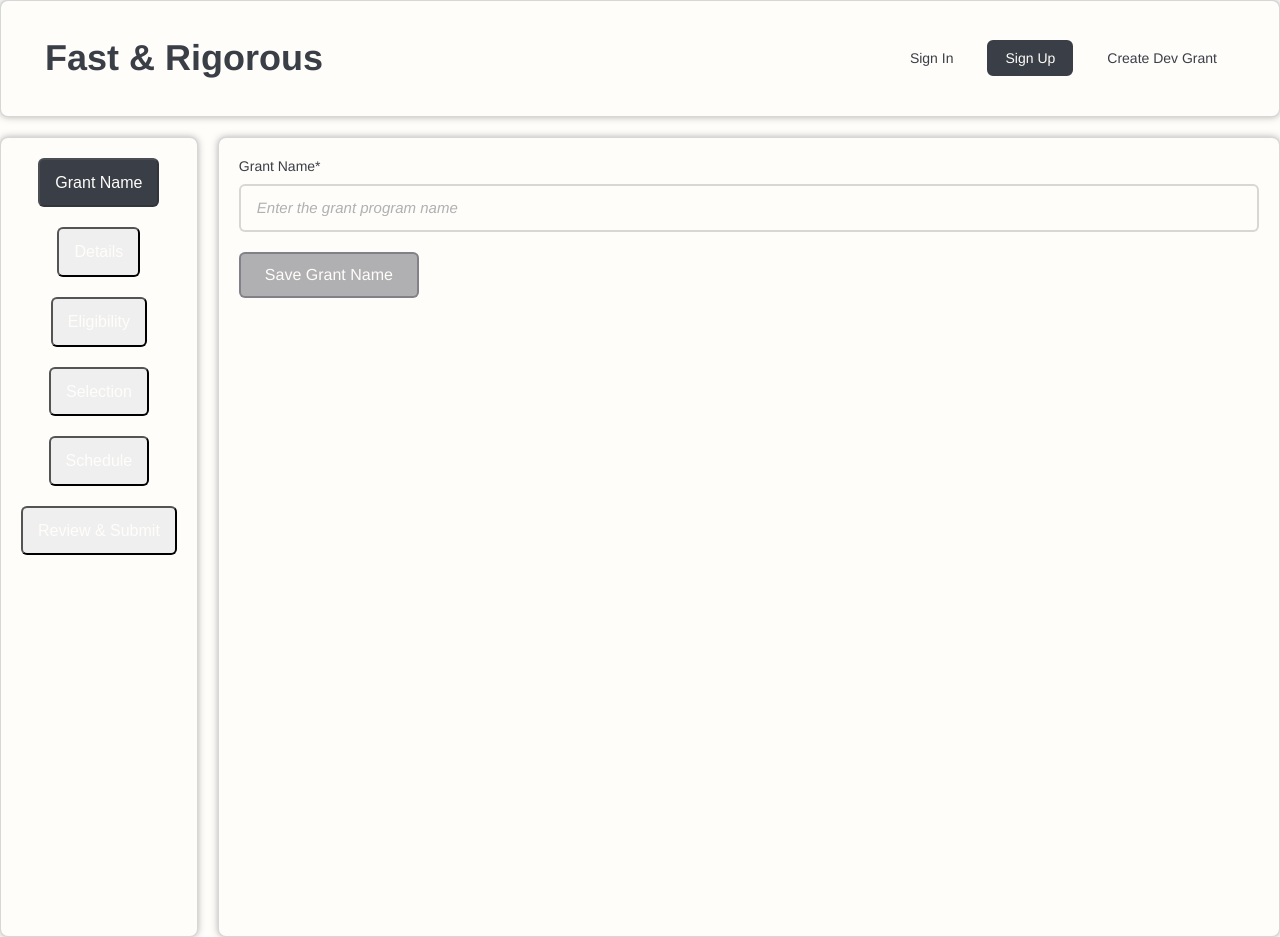
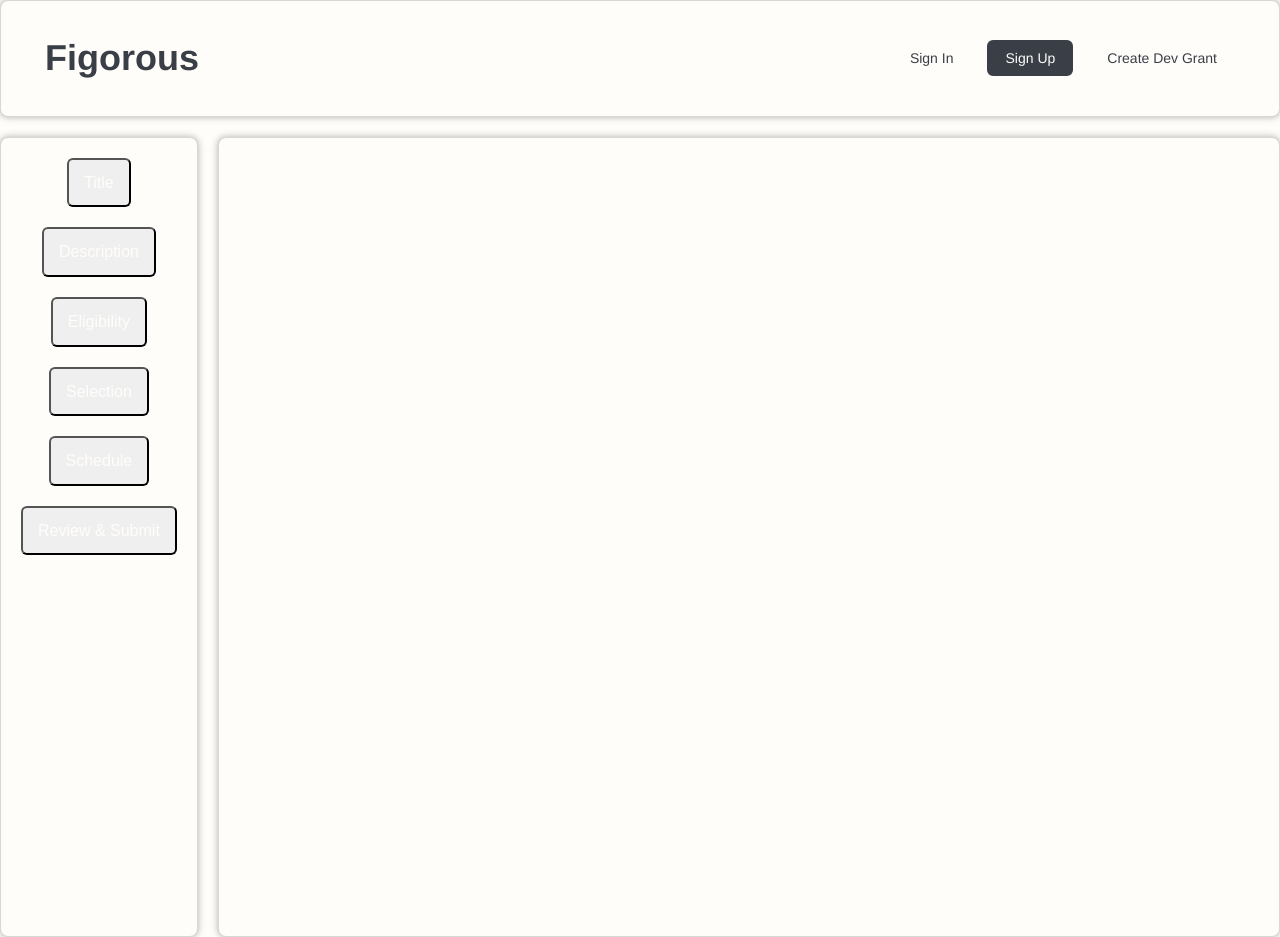
Before and after one commit to Payoshika/sylphscope_front, a React (Vite) app: page /create-dev/grant in a window 1280 px wide. Built offline with nearby package versions, Linux system fonts and the light colour scheme.

Commit message:
changed the createGrantProgram Structure to use Routers

```diff
--- a/src/App.tsx
+++ b/src/App.tsx
@@ -32,7 +32,7 @@ function App() {
             <Route path="/oauth2/redirect" element={<OAuth2Redirect />} />
             <Route path="/mfa-verification" element={<MfaVerification />} />
             <Route path="/components" element={<Components />} />
-            <Route path="create-dev/*" element={<CreateGrantProgram />} />
+            <Route path="create-dev/grant/*" element={<CreateGrantProgram />} />
             {/* Protected routes - all nested under ProtectedLayout */}
             <Route path="/" element={<ProtectedLayout />}>
               <Route path="settings" element={<Settings />} />
--- a/src/components/inputComponents/Textarea.tsx
+++ b/src/components/inputComponents/Textarea.tsx
@@ -9,6 +9,7 @@ interface TextareaProps {
   onChange: (e: React.ChangeEvent<HTMLTextAreaElement>) => void;
   disabled?: boolean;
   rows?: number;
+  required?: boolean;
 }
 
 const Textarea: React.FC<TextareaProps> = ({
@@ -20,6 +21,7 @@ const Textarea: React.FC<TextareaProps> = ({
   onChange,
   disabled = false,
   rows = 4,
+  required = false,
 }) => {
   return (
     <div className="form-group">
@@ -35,6 +37,7 @@ const Textarea: React.FC<TextareaProps> = ({
         onChange={onChange}
         disabled={disabled}
         rows={rows}
+        required={required}
       />
     </div>
   );
--- a/src/pages/Navigation.tsx
+++ b/src/pages/Navigation.tsx
@@ -26,7 +26,7 @@ const Navigation: React.FC = () => {
       <div className="card__body">
         <div className="nav-container">
           <div className="nav-brand">
-            <h2 className="no-margin">Fast & Rigorous</h2>
+            <h2 className="no-margin">Figorous</h2>
             {user && role && (
               <p className={`user-type ${role}-color`}>for {role}</p>
             )}
@@ -64,7 +64,7 @@ const Navigation: React.FC = () => {
                 <Link to="/signup" className="btn btn--small">
                   Sign Up
                 </Link>
-                <Link to="/create-dev/grant" className="btn btn--small btn--ghost">
+                <Link to="/create-dev/grant/title" className="btn btn--small btn--ghost">
                   Create Dev Grant
                 </Link>
               </>
--- a/src/pages/createGrantProgram/CreateGrantProgram.tsx
+++ b/src/pages/createGrantProgram/CreateGrantProgram.tsx
@@ -1,13 +1,16 @@
 import GrantNav from "./GrantNav";
 import GrantName from "./GrantName";
+import GrantDescription from "./GrantDescription";
+// Import other step components...
 import { useState } from "react";
+import { Routes, Route, useNavigate, useLocation } from "react-router-dom";
 import type { GrantProgram, Schedule } from "../../types/grantProgram";
 import { GrantStatus } from "../../types/grantProgram";
-import { createGrantProgram, updateGrantProgram} from "../../services/GrantProgramService";
+import { createGrantProgram, updateGrantProgram } from "../../services/GrantProgramService";
 
 const steps = [
-  { key: "grant-name", label: "Grant Name" },
-  { key: "details", label: "Details" },
+  { key: "title", label: "Title" },
+  { key: "description", label: "Description" },
   { key: "eligibility", label: "Eligibility" },
   { key: "selection", label: "Selection" },
   { key: "schedule", label: "Schedule" },
@@ -15,7 +18,7 @@ const steps = [
 ];
 
 const initialGrantProgram: GrantProgram = {
-    id:"",
+  id: "",
   title: "",
   description: "",
   providerId: "",
@@ -24,17 +27,21 @@ const initialGrantProgram: GrantProgram = {
     applicationStartDate: null,
     applicationEndDate: null,
     decisionDate: null,
-        fundDisbursementDate: null
+    fundDisbursementDate: null,
   } as Schedule,
+  createdAt: "",
+  updatedAt: "",
   questionIds: [],
-    questionGroupsIds: []
+  questionGroupsIds: [],
 };
+
+// ...existing imports...
 
 const CreateGrantProgram = () => {
   const [grantProgram, setGrantProgram] = useState<GrantProgram>(initialGrantProgram);
-    const [currentStep, setCurrentStep] = useState(steps[0].key);
-    const goToStep = (stepKey: string) => setCurrentStep(stepKey);
-    let StepComponent = null;
+
+  const navigate = useNavigate();
+  const location = useLocation();
 
   const handleCreateGrant = async (grantProgram: GrantProgram) => {
     return createGrantProgram(grantProgram);
@@ -44,32 +51,50 @@ const CreateGrantProgram = () => {
     return updateGrantProgram(id, grantProgram);
   };
 
-    switch (currentStep) {
-        case "grant-name":
-        StepComponent = (
+  const handleStepChange = (stepKey: string) => {
+    const segments = location.pathname.split("/");
+    segments[segments.length - 1] = stepKey;
+    const newPath = segments.join("/");
+    navigate(newPath);
+};
+
+  return (
+    <div className="grant-create-layout">
+      <GrantNav
+        steps={steps}
+        currentStep={location.pathname.split("/").pop() || steps[0].key}
+        onStepChange={handleStepChange}
+      />
+      <main className="grant-create-content">
+        <Routes>
+          <Route
+            path="title"
+            element={
               <GrantName
-            id="grant-name"
-            name="grantName"
+                id="title"
+                name="title"
                 grantProgram={grantProgram}
                 onGrantProgramChange={setGrantProgram}
                 onCreateGrant={handleCreateGrant}
                 onUpdateGrant={handleUpdateGrant}
               />
-        );
-        break;
-        // Add other cases for other steps...
-        default:
-        StepComponent = <div>Unknown step</div>;
             }
-
-    return (
-        <div className="grant-create-layout">
-            <GrantNav
-                steps={steps}
-                currentStep={currentStep}
-                onStepChange={goToStep}
           />
-            <main className="grant-create-content">{StepComponent}</main>
+          <Route
+            path="description"
+            element={
+              <GrantDescription
+                id="description"
+                name="description"
+                grantProgram={grantProgram}
+                onGrantProgramChange={setGrantProgram}
+                onUpdateGrant={handleUpdateGrant}
+              />
+            }
+          />
+          {/* Add other steps as needed */}
+        </Routes>
+      </main>
     </div>
   );
 };
--- a/src/pages/createGrantProgram/GrantDescription.tsx
+++ b/src/pages/createGrantProgram/GrantDescription.tsx
@@ -0,0 +1,78 @@
+import React, { useState } from "react";
+import Textarea from "../../components/inputComponents/Textarea";
+import Button from "../../components/basicComponents/Button";
+import type { GrantProgram } from "../../types/grantProgram";
+
+interface GrantDescriptionProps {
+  id: string;
+  name: string;
+  grantProgram: GrantProgram;
+  onGrantProgramChange: (updated: GrantProgram) => void;
+  onUpdateGrant: (id: string, grantProgram: GrantProgram) => Promise<any>;
+  error?: boolean | string;
+  required?: boolean;
+}
+
+const GrantDescription: React.FC<GrantDescriptionProps> = ({
+  id,
+  name,
+  grantProgram,
+  onGrantProgramChange,
+  onUpdateGrant,
+  error = false,
+  required = true,
+}) => {
+  const [isSubmitting, setIsSubmitting] = useState(false);
+  const [submitError, setSubmitError] = useState<string | null>(null);
+  const [submitSuccess, setSubmitSuccess] = useState<string | null>(null);
+
+  const handleInputChange = (e: React.ChangeEvent<HTMLTextAreaElement>) => {
+    onGrantProgramChange({ ...grantProgram, description: e.target.value });
+    setSubmitError(null);
+    setSubmitSuccess(null);
+  };
+
+  const handleSubmit = async (e: React.FormEvent) => {
+    e.preventDefault();
+    setIsSubmitting(true);
+    setSubmitError(null);
+    setSubmitSuccess(null);
+    console.log(grantProgram);
+    try {
+      if (grantProgram.id && grantProgram.id !== "") {
+        await onUpdateGrant(grantProgram.id, grantProgram);
+        setSubmitSuccess("Grant description updated successfully.");
+      } else {
+        setSubmitError("Grant must be created before adding a description.");
+      }
+    } catch (err: any) {
+      console.error(err);
+      setSubmitError("Failed to update grant description. Please try again.");
+    } finally {
+      setIsSubmitting(false);
+    }
+  };
+
+  return (
+    <form className="form-group" onSubmit={handleSubmit}>
+      <Textarea
+        id={id}
+        name={name}
+        label="Grant Description"
+        placeholder="Enter the grant program description"
+        value={grantProgram.description}
+        onChange={handleInputChange}
+        required={required}
+        rows={6}
+      />
+      <Button
+        text={isSubmitting ? "Saving..." : "Save Description"}
+        disabled={isSubmitting || !grantProgram.description}
+      />
+      {submitError && <div className="error-message">{submitError}</div>}
+      {submitSuccess && <div className="success-message">{submitSuccess}</div>}
+    </form>
+  );
+};
+
+export default GrantDescription;
--- a/src/pages/createGrantProgram/GrantName.tsx
+++ b/src/pages/createGrantProgram/GrantName.tsx
@@ -47,8 +47,8 @@ const GrantName: React.FC<GrantNameProps> = ({
         setSubmitSuccess("Grant name updated successfully.");
       } else {
         response = await onCreateGrant(grantProgram);
-        console.log(response);
         setSubmitSuccess("Grant name is created successfully.");
+        onGrantProgramChange({ ...grantProgram, ...response.data });
       }
     } catch (err: any) {
         console.error(err);
@@ -65,12 +65,13 @@ const GrantName: React.FC<GrantNameProps> = ({
       name={name}
       label="Grant Name"
       placeholder="Enter the grant program name"
-      value={grantProgram.title}
+      value={grantProgram.title ?? ""}
       onChange={handleInputChange}
       required={required}
       error={error}
       autoComplete="off"
     />
+    <p>id : {grantProgram.id}</p>
     <Button
       text={isSubmitting ? "Saving..." : "Save Grant Name"}
       disabled={isSubmitting || !grantProgram.title}
--- a/src/services/GrantProgramService.tsx
+++ b/src/services/GrantProgramService.tsx
@@ -2,10 +2,12 @@ import { apiClient } from "../utility/ApiClient";
 import type { GrantProgram } from "../types/grantProgram";
 
 export const createGrantProgram = async (grantProgram: GrantProgram) => {
-const { id, ...grantProgramWithoutId } = grantProgram;
-return apiClient.post("/api/grant-programs", grantProgramWithoutId);
+const { id, createdAt, updatedAt, ...grantProgramData } = grantProgram;
+return apiClient.post("/api/grant-programs", grantProgramData);
 };
 
 export const updateGrantProgram = async (id: string | number, grantProgram: GrantProgram) => {
+  console.log("Updating grant program:", id, grantProgram);
+
   return apiClient.put(`/api/grant-programs/${id}`, grantProgram);
 };
--- a/src/types/grantProgram.ts
+++ b/src/types/grantProgram.ts
@@ -21,6 +21,8 @@ export interface GrantProgram {
   providerId: string;
   status: GrantStatus;
   schedule: Schedule;
+  createdAt: string;
+  updatedAt: string;
   questionIds: string[];
   questionGroupsIds: string[];
 }
--- a/src/utility/ApiClient.tsx
+++ b/src/utility/ApiClient.tsx
@@ -149,9 +149,14 @@ class ApiClient {
   async put<T>(
     endpoint: string,
     body?: any,
-    headers?: Record<string, string>
+    config?: { headers?: Record<string, string>; skipAuth?: boolean }
   ): Promise<ApiResponse<T>> {
-    return this.request<T>(endpoint, { method: "PUT", body, headers });
+    return this.request<T>(endpoint, {
+      method: "PUT",
+      body,
+      headers: config?.headers,
+      skipAuth: config?.skipAuth,
+    });
   }
 
   async patch<T>(
```
Lines whose indentation alone changed are shown as unchanged.
